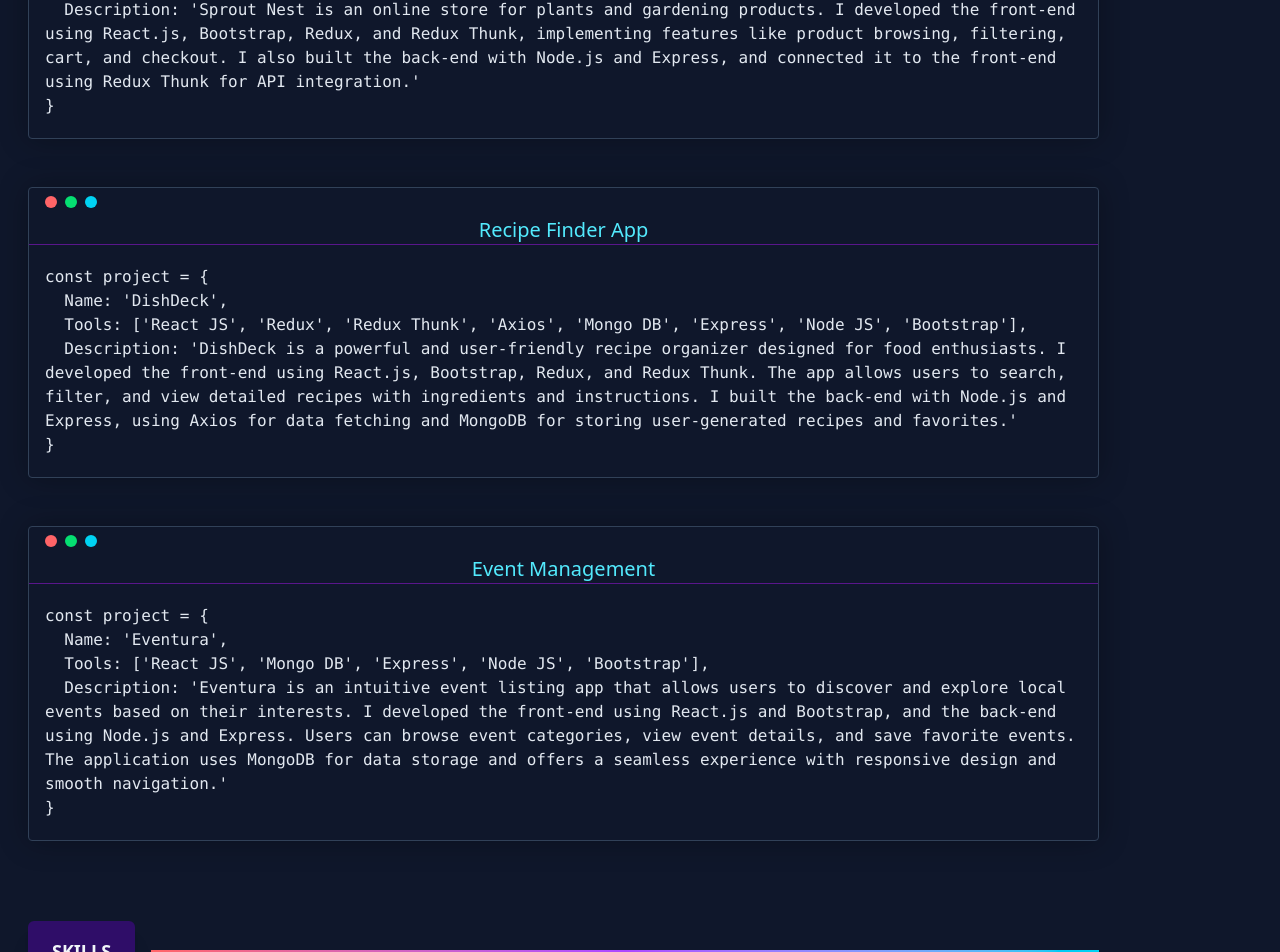
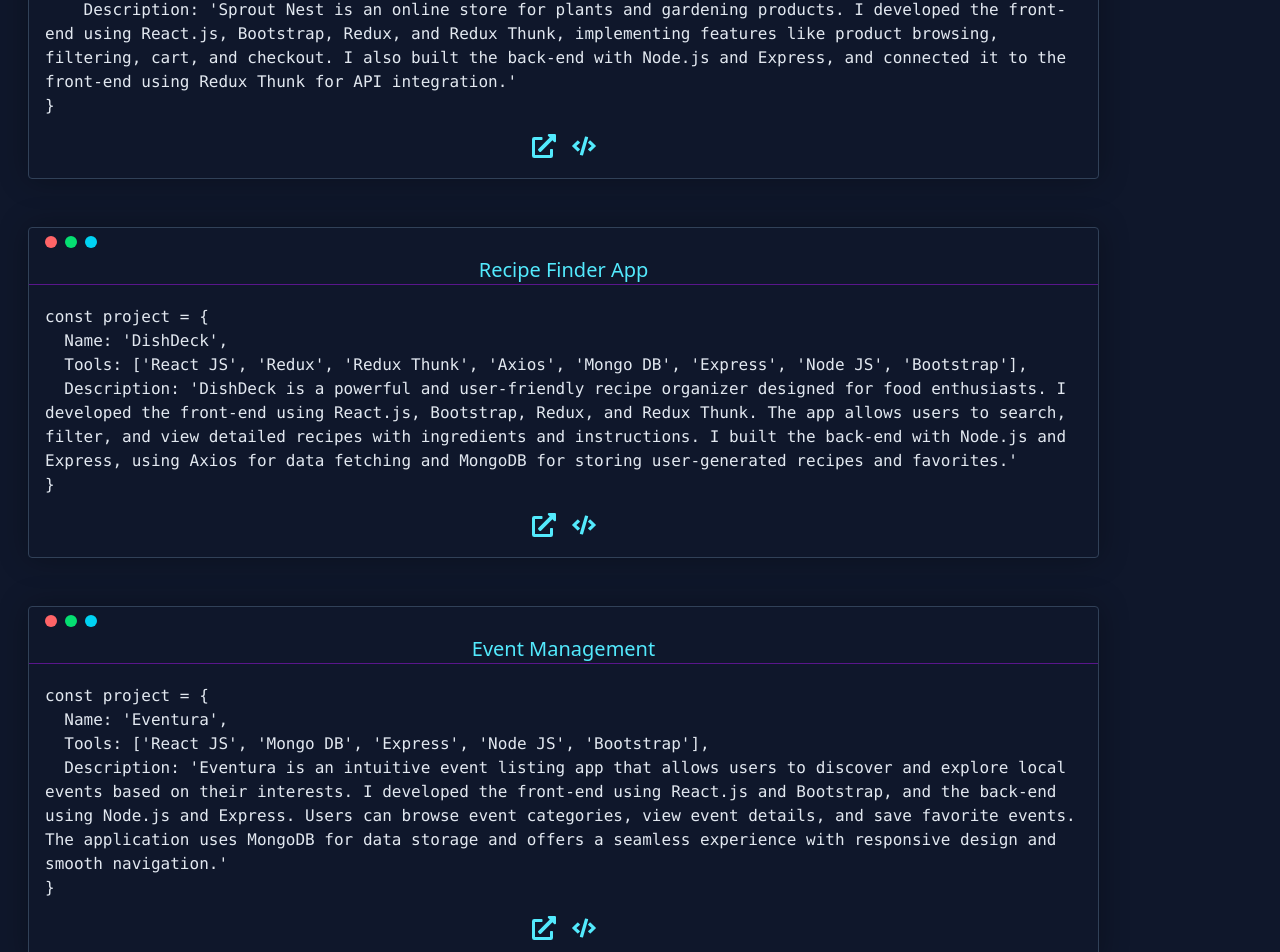
Before and after one commit to ashiyaman/V2.ashiyaman, a React (Vite) app: page / in a window 1280 px wide. Shown: the part 980-1932 px from the top of the page. Built offline with nearby package versions, Linux system fonts and the light colour scheme.

Commit message:
chore: Add project demo

```diff
--- a/src/components/Work.jsx
+++ b/src/components/Work.jsx
@@ -1,3 +1,7 @@
+import { FaCode, FaExternalLinkAlt } from 'react-icons/fa';
+
+import './tooltip.css'
+
 const Work = () => {
   return (
     <section id="work" className="py-4 px-7 bg-inherit">
@@ -10,6 +14,7 @@ const Work = () => {
         </div>
 
         <div className="flex flex-col gap-6 py-6 w-full">
+          <a href="https://sprout-nest-fe.vercel.app/" target="_blank" aria-label="Project-Sprout Nest">
             <div className="mx-auto">
               <div className="rounded shadow-[0_0_30px_0_rgba(0,0,0,0.3)] transition-all duration-500 border border-slate-700">
                 <div className="flex px-4 py-2 items-center gap-2">
@@ -17,7 +22,6 @@ const Work = () => {
                   <div className="h-3 w-3 rounded-full bg-green-400"></div>
                   <div className="h-3 w-3 rounded-full bg-cyan-400"></div>
                 </div>
-
                 <div className="text-center text-cyan-300 text-lg lg:text-xl px-4">
                   Online Plant Store
                 </div>
@@ -29,11 +33,31 @@ const Work = () => {
     Description: 'Sprout Nest is an online store for plants and gardening products. I developed the front-end using React.js, Bootstrap, Redux, and Redux Thunk, implementing features like product browsing, filtering, cart, and checkout. I also built the back-end with Node.js and Express, and connected it to the front-end using Redux Thunk for API integration.'
 }`}
                   </code>
+                  <div className="flex justify-center gap-4 pt-4">
+                    <a
+                      href="https://sprout-nest-fe.vercel.app/"
+                      target="_blank"
+                      className="relative group"
+                    >
+                      <FaExternalLinkAlt className="text-2xl text-cyan-300 hover:text-cyan-500 transition duration-300" />
+                      <span className="tooltip">View Demo</span>
+                    </a>
+                    <a
+                      href="https://github.com/ashiyaman/sproutnest-FE"
+                      target="_blank"
+                      className="relative group"
+                    >
+                      <FaCode className="text-2xl text-cyan-300 hover:text-cyan-500 transition duration-300" />
+                      <span className="tooltip">Source Code</span>
+                    </a>
                   </div>
                 </div>
               </div>
             </div>
+          </a>
+        </div>
 
+        {/* Repeat for other projects */}
         <div className="flex flex-col gap-6 py-6 w-full">
           <div className="mx-auto">
             <div className="rounded shadow-[0_0_30px_0_rgba(0,0,0,0.3)] transition-all duration-500 border border-slate-700">
@@ -54,11 +78,30 @@ const Work = () => {
   Description: 'DishDeck is a powerful and user-friendly recipe organizer designed for food enthusiasts. I developed the front-end using React.js, Bootstrap, Redux, and Redux Thunk. The app allows users to search, filter, and view detailed recipes with ingredients and instructions. I built the back-end with Node.js and Express, using Axios for data fetching and MongoDB for storing user-generated recipes and favorites.'
 }`}
                 </code>
+                <div className="flex justify-center gap-4 pt-4">
+                  <a
+                    href="https://dish-deck-fe.vercel.app/"
+                    target="_blank"
+                    className="relative group"
+                  >
+                    <FaExternalLinkAlt className="text-2xl text-cyan-300 hover:text-cyan-500 transition duration-300" />
+                    <span className="tooltip">View Demo</span>
+                  </a>
+                  <a
+                    href="https://github.com/ashiyaman/dishdeck-fe"
+                    target="_blank"
+                    className="relative group"
+                  >
+                    <FaCode className="text-2xl text-cyan-300 hover:text-cyan-500 transition duration-300" />
+                    <span className="tooltip">Source Code</span>
+                  </a>
+                </div>
               </div>
             </div>
           </div>
         </div>
 
+        {/* Continue for Event Management project */}
         <div className="flex flex-col gap-6 py-6 w-full">
           <div className="mx-auto">
             <div className="rounded shadow-[0_0_30px_0_rgba(0,0,0,0.3)] transition-all duration-500 border border-slate-700">
@@ -79,10 +122,29 @@ const Work = () => {
   Description: 'Eventura is an intuitive event listing app that allows users to discover and explore local events based on their interests. I developed the front-end using React.js and Bootstrap, and the back-end using Node.js and Express. Users can browse event categories, view event details, and save favorite events. The application uses MongoDB for data storage and offers a seamless experience with responsive design and smooth navigation.'
 }`}
                 </code>
+                <div className="flex justify-center gap-4 pt-4">
+                  <a
+                    href="https://eventura-fe.vercel.app/"
+                    target="_blank"
+                    className="relative group"
+                  >
+                    <FaExternalLinkAlt className="text-2xl text-cyan-300 hover:text-cyan-500 transition duration-300" />
+                    <span className="tooltip">View Demo</span>
+                  </a>
+                  <a
+                    href="https://github.com/ashiyaman/eventura-fe"
+                    target="_blank"
+                    className="relative group"
+                  >
+                    <FaCode className="text-2xl text-cyan-300 hover:text-cyan-500 transition duration-300" />
+                    <span className="tooltip">Source Code</span>
+                  </a>
                 </div>
               </div>
             </div>
           </div>
+        </div>
+
       </div>
     </section>
   );
--- /dev/null
+++ b/src/components/tooltip.css
@@ -0,0 +1,21 @@
+.tooltip {
+  position: absolute;
+  bottom: 100%;
+  left: 50%;
+  transform: translateX(-50%);
+  margin-bottom: 8px;
+  padding: 6px 10px;
+  background-color: #1a1443;
+  color: #fff;
+  border: 1px solid #66cbf6;
+  border-radius: 4px;
+  font-size: 0.875rem;
+  opacity: 0;
+  visibility: hidden;
+  transition: opacity 0.3s ease-in-out, visibility 0.3s ease-in-out;
+}
+
+.group:hover .tooltip {
+  opacity: 1;
+  visibility: visible;
+}
```
Lines whose indentation alone changed are shown as unchanged.
